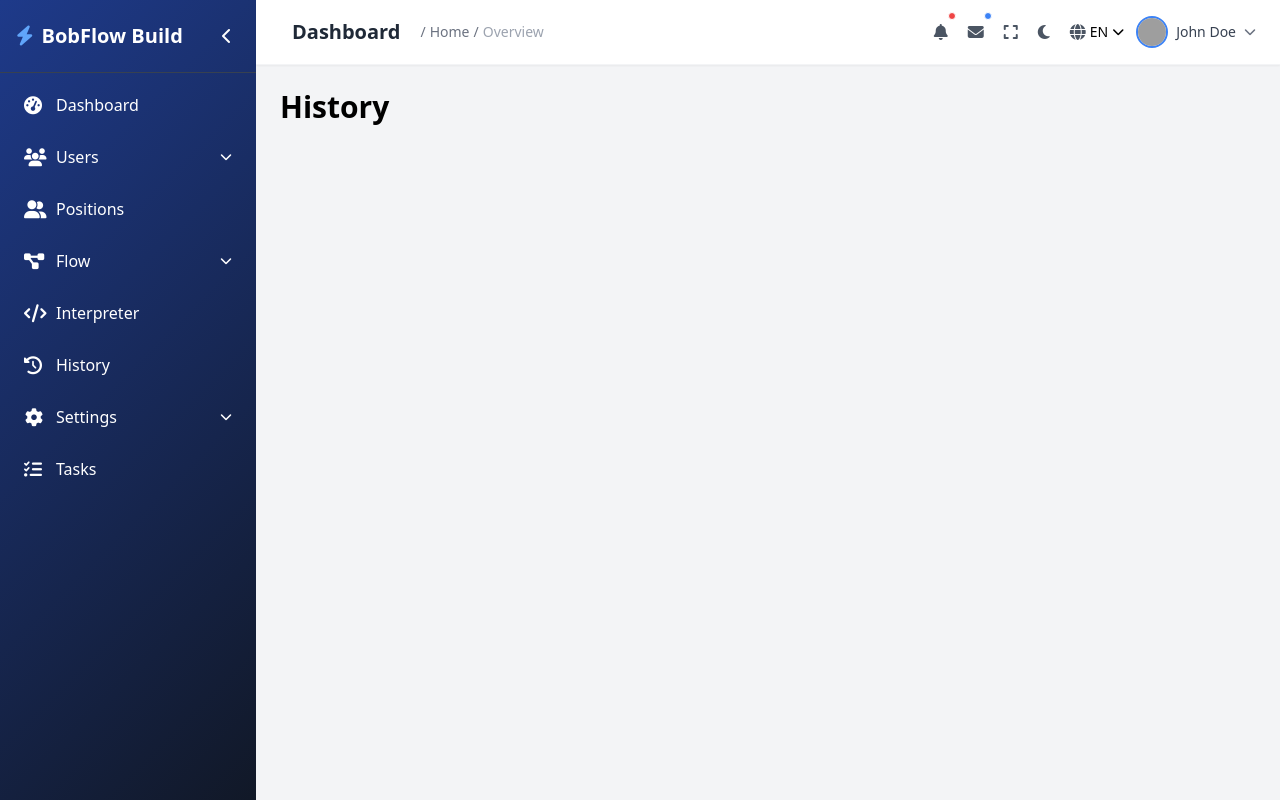
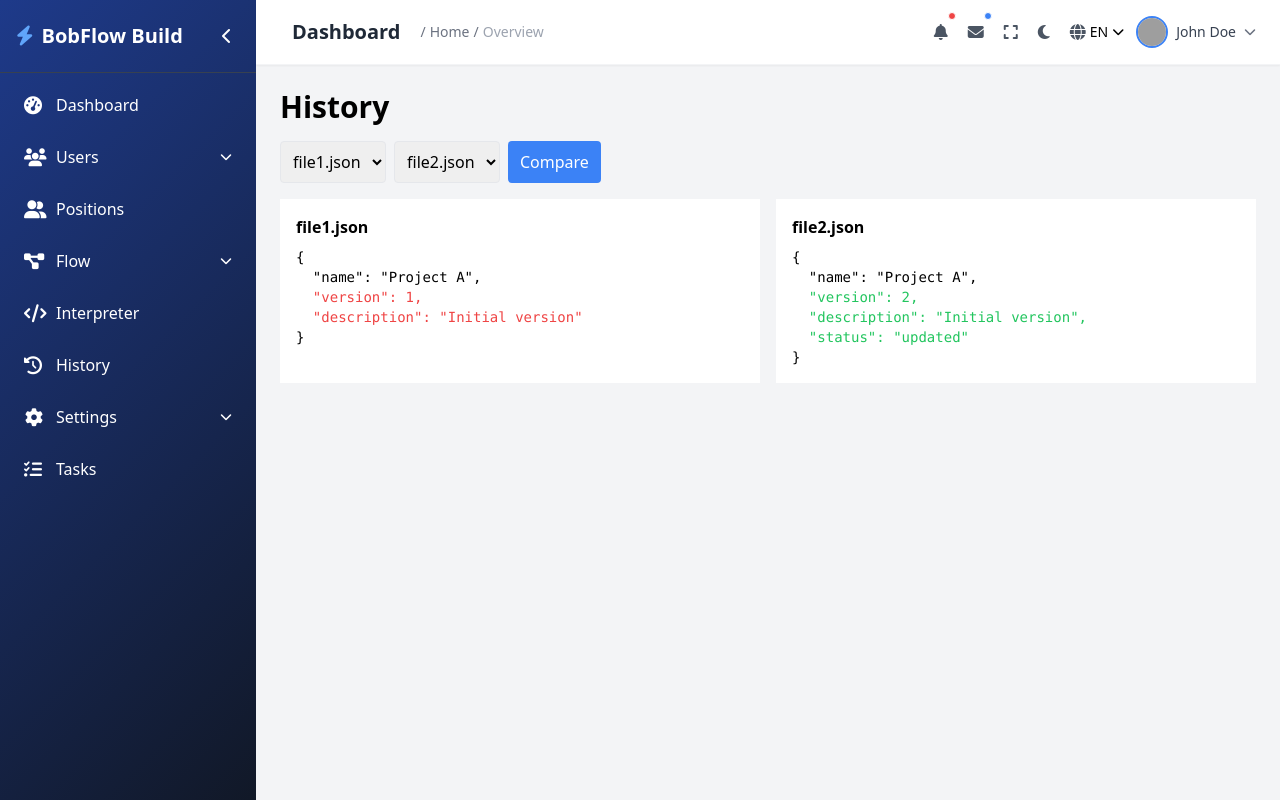
Before and after one commit to GuilhermeViana-22/PythonFLOWBUILD, a Django app: page /dashboard/history/ in a window 1280 px wide. Run offline with Django 4.2, Linux system fonts and the light colour scheme; a user stored in the database is signed in; some libraries are stand-ins or nearby versions; grey boxes are pictures that could not be loaded.

Commit message:
Add JSON history comparison view

```diff
--- a/dashboard/views.py
+++ b/dashboard/views.py
@@ -1,6 +1,9 @@
 from django.shortcuts import render, get_object_or_404, redirect
 from django.contrib.auth.decorators import login_required
 from django.core.paginator import Paginator
+from django.conf import settings
+from pathlib import Path
+import difflib
 
 from .models import DashboardUser, Position, Role, CustomPermission
 
@@ -112,7 +115,35 @@ def interpreter(request):
 
 @login_required
 def history(request):
-    return render(request, 'dashboard/history.html')
+    media_root = Path(settings.BASE_DIR) / 'media'
+    media_root.mkdir(exist_ok=True)
+    file_names = sorted([f.name for f in media_root.glob('*.json')])
+    file_a = request.GET.get('file_a') or (file_names[0] if file_names else None)
+    file_b = request.GET.get('file_b') or (file_names[1] if len(file_names) > 1 else None)
+
+    lines_a = []
+    lines_b = []
+    removed = set()
+    added = set()
+
+    if file_a and file_b:
+        path_a = media_root / file_a
+        path_b = media_root / file_b
+        if path_a.exists() and path_b.exists():
+            lines_a = path_a.read_text().splitlines()
+            lines_b = path_b.read_text().splitlines()
+            diff = list(difflib.ndiff(lines_a, lines_b))
+            removed = {line[2:] for line in diff if line.startswith('- ')}
+            added = {line[2:] for line in diff if line.startswith('+ ')}
+
+    context = {
+        'file_names': file_names,
+        'file_a': file_a,
+        'file_b': file_b,
+        'lines_a': [{'text': line, 'removed': line in removed} for line in lines_a],
+        'lines_b': [{'text': line, 'added': line in added} for line in lines_b],
+    }
+    return render(request, 'dashboard/history.html', context)
 
 
 @login_required
--- /dev/null
+++ b/media/file1.json
@@ -0,0 +1,5 @@
+{
+  "name": "Project A",
+  "version": 1,
+  "description": "Initial version"
+}
--- /dev/null
+++ b/media/file2.json
@@ -0,0 +1,6 @@
+{
+  "name": "Project A",
+  "version": 2,
+  "description": "Initial version",
+  "status": "updated"
+}
--- a/mvp_project/settings.py
+++ b/mvp_project/settings.py
@@ -137,6 +137,10 @@ USE_TZ = True
 
 STATIC_URL = 'static/'
 
+# Media files
+MEDIA_URL = '/media/'
+MEDIA_ROOT = BASE_DIR / 'media'
+
 # Default primary key field type
 # https://docs.djangoproject.com/en/4.2/ref/settings/#default-auto-field
 
--- a/mvp_project/urls.py
+++ b/mvp_project/urls.py
@@ -16,6 +16,8 @@ Including another URLconf
 """
 from django.contrib import admin
 from django.urls import path, include
+from django.conf import settings
+from django.conf.urls.static import static
 
 
 
@@ -26,3 +28,6 @@ urlpatterns = [
     path('auth/', include('authentication.urls')),
     path('dashboard/', include('dashboard.urls')),
 ]
+
+if settings.DEBUG:
+    urlpatterns += static(settings.MEDIA_URL, document_root=settings.MEDIA_ROOT)
--- a/templates/dashboard/history.html
+++ b/templates/dashboard/history.html
@@ -1,5 +1,34 @@
 {% extends 'dashboard/base_dashboard.html' %}
 {% block title %}History{% endblock %}
 {% block content %}
-<h1 class="text-3xl font-bold">History</h1>
+<h1 class="text-3xl font-bold mb-4">History</h1>
+
+<form method="get" class="mb-4 flex space-x-2">
+    <select name="file_a" class="border p-2 rounded">
+        {% for f in file_names %}
+            <option value="{{ f }}" {% if f == file_a %}selected{% endif %}>{{ f }}</option>
+        {% endfor %}
+    </select>
+    <select name="file_b" class="border p-2 rounded">
+        {% for f in file_names %}
+            <option value="{{ f }}" {% if f == file_b %}selected{% endif %}>{{ f }}</option>
+        {% endfor %}
+    </select>
+    <button type="submit" class="bg-blue-500 text-white px-3 py-1 rounded">Compare</button>
+</form>
+
+<div class="grid grid-cols-2 gap-4">
+    <div class="bg-white p-4">
+        <h2 class="font-bold mb-2">{{ file_a }}</h2>
+        <pre class="text-sm whitespace-pre-wrap">
+{% for line in lines_a %}<span class="{% if line.removed %}text-red-500{% endif %}">{{ line.text }}</span>
+{% endfor %}</pre>
+    </div>
+    <div class="bg-white p-4">
+        <h2 class="font-bold mb-2">{{ file_b }}</h2>
+        <pre class="text-sm whitespace-pre-wrap">
+{% for line in lines_b %}<span class="{% if line.added %}text-green-500{% endif %}">{{ line.text }}</span>
+{% endfor %}</pre>
+    </div>
+</div>
 {% endblock %}
```
